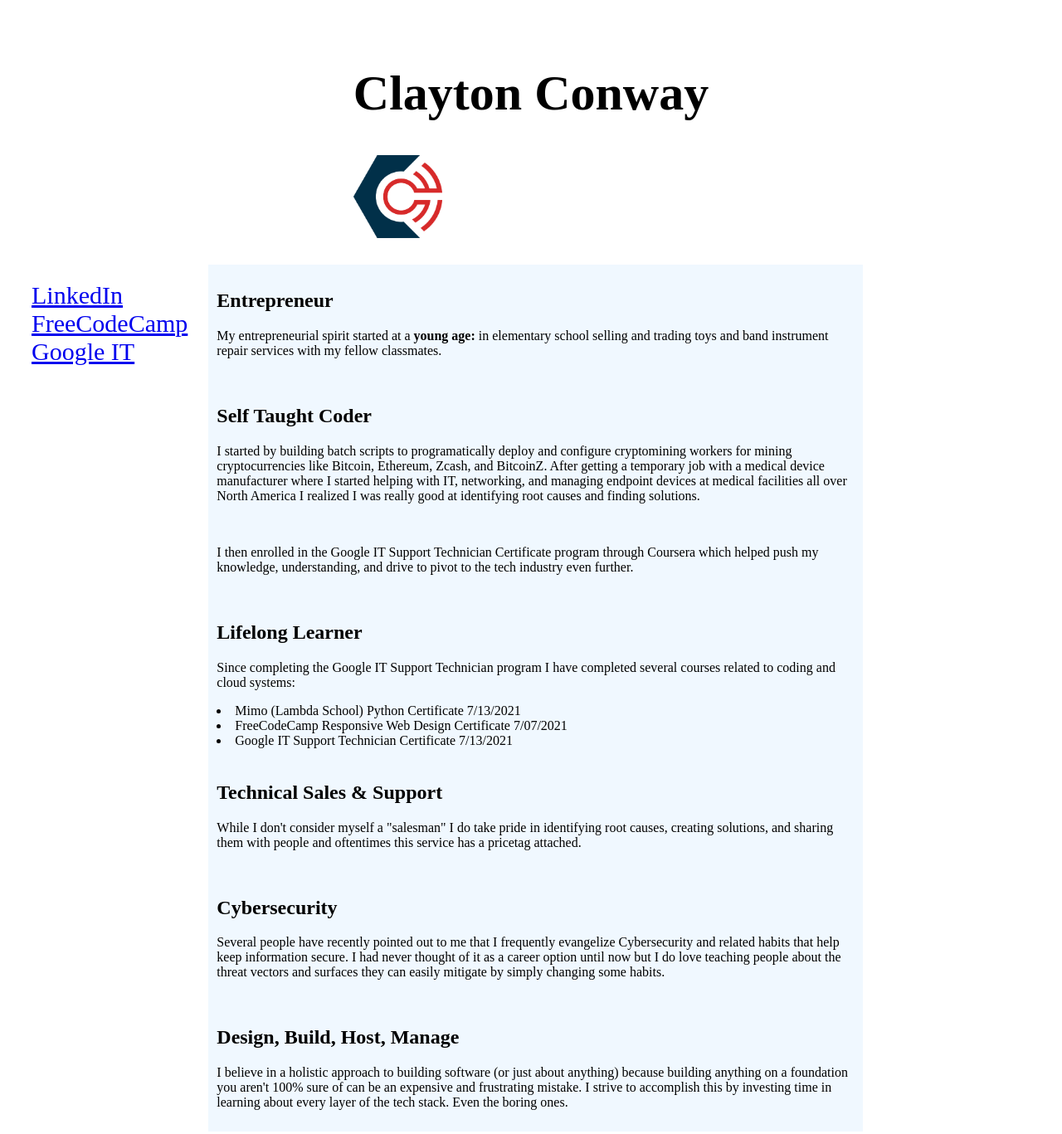
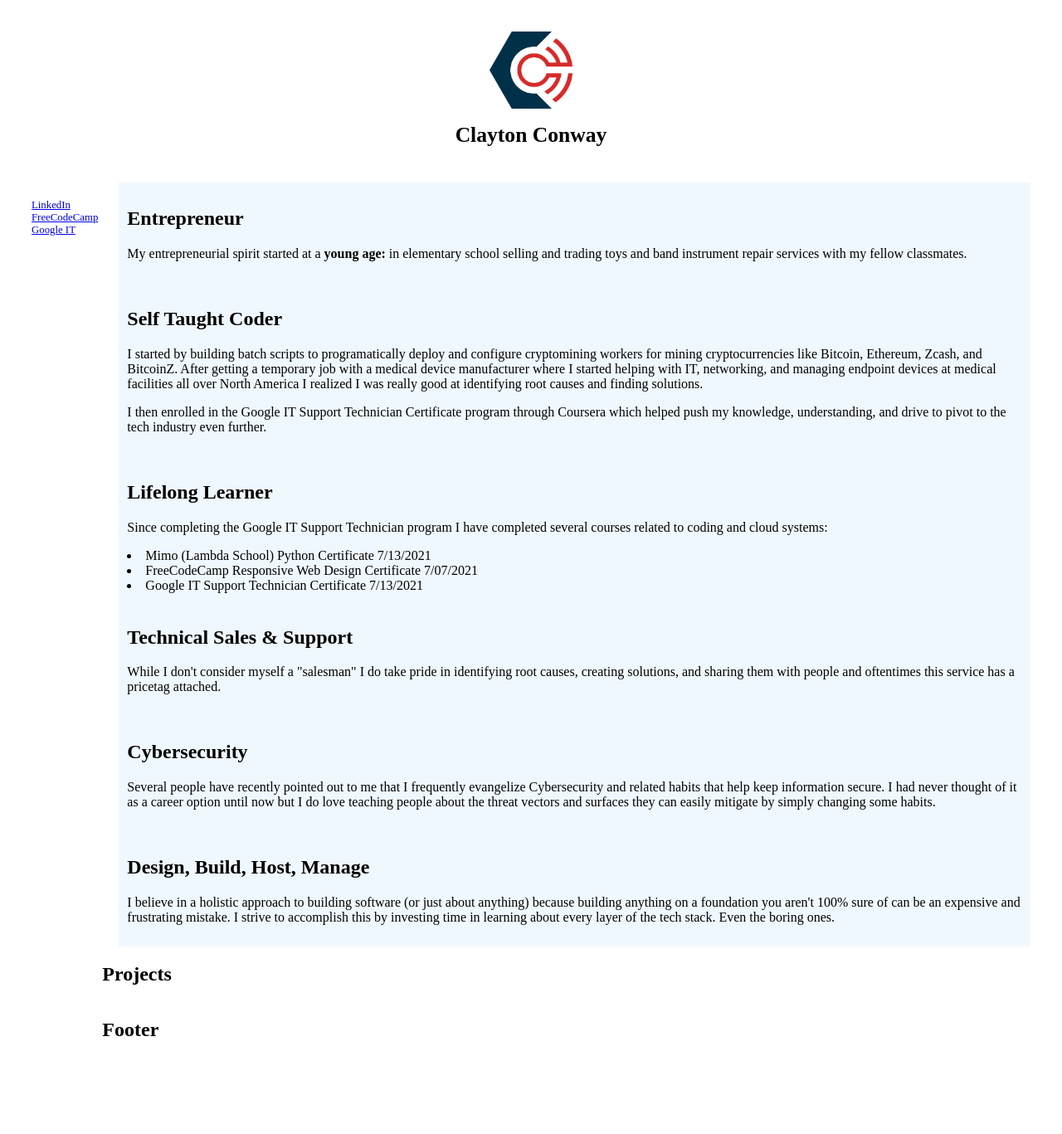
Before and after one commit to claytonconway/claytonconway.github.io, a plain HTML site: page index.html in a window 1280 px wide. Shown: the whole page at 83% size. After the commit the page ends 1298 px from the top, so only its background shows below. Drawn offline with Linux system fonts and the light colour scheme.

Commit message:
Grid & scalability updates
Experimenting with font size scaling.

```diff
--- a/ccstylesheet.css
+++ b/ccstylesheet.css
@@ -18,7 +18,7 @@
 .grid-container > div {
   background-color: rgba(255, 255, 255, 0.8);
   padding: 20px 0;
-  font-size: 30px;
+  font-size: 1vw;
 }
 .grid-item {
     background-color: aliceblue;
@@ -32,9 +32,18 @@
     margin-left: 20px;
 }
 .item3 {
-    max-width: 80%;
+    display: grid;
+}
+.item4 {
+    display: grid;
+}
+.item5 {
+    display: grid;
+}
+#logo {
+    display: block;
+    margin-left: auto;
+    margin-right: auto;
+    width: 100px;
 
 }
-.item4 {
-    min-width: 10%vw;
-}
--- a/index.html
+++ b/index.html
@@ -10,8 +10,8 @@
     <body>
         <div class="grid-container">
             <div class ="item1" id="page_header_logo_container">
+                <img id="logo" src="assets\Logo\CC Logo Hexagon@4x.png" alt="blue hexagon logo">
                 <h1>Clayton Conway</h1>
-                <img src="assets\Logo\CC Logo Hexagon@4x.png" alt="blue hexagon logo" height="100px" width="auto">
             </div>
             <div class="item2"
                 <nav id="navbar">
@@ -29,8 +29,7 @@
                         a <strong>young age:</strong> in
                         elementary school selling and trading
                         toys and band instrument repair
-                        services with my fellow classmates.
-                        </p>
+                        services with my fellow classmates.</p>
                     </div>
                     <div class="grid-item"><h2>Self Taught Coder</h2>
                         <p>I started by building batch scripts
@@ -45,7 +44,7 @@
                         facilities all over North America I
                         realized I was really good at
                         identifying root causes and finding
-                        solutions.</p><br>
+                        solutions.</p>
                         <p>I then enrolled in the Google IT
                         Support Technician Certificate
                         program through Coursera which helped
@@ -100,7 +99,11 @@
                     </div>
                 </div>
                 <div class="item4">
+                    <h2>Projects</h2>
 
+                </div>
+                <div class="item5">
+                    <h2>Footer</h2>
 
                 </div>
             </main>
```
